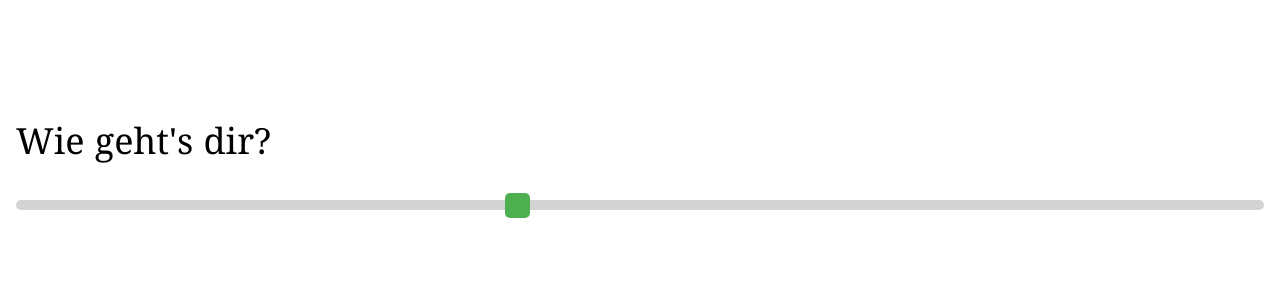
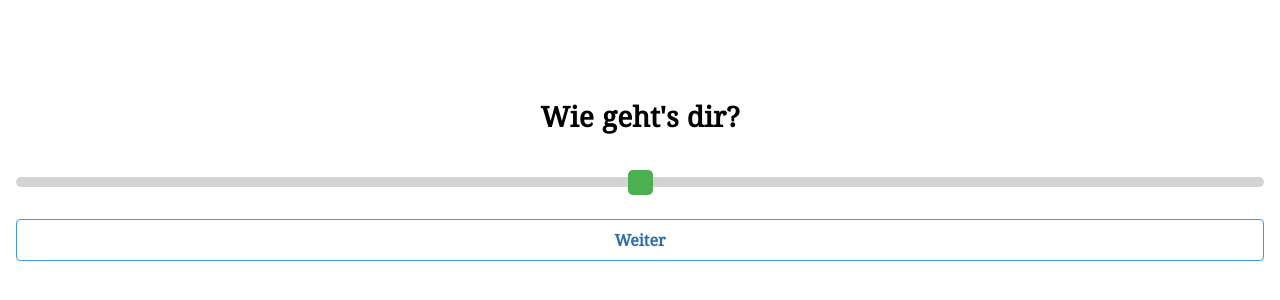
Before and after one commit to EricHier/WirVsVirusTagesplaner, a Nuxt app: page / in a window 1280 px wide. Shown: the part 238-538 px from the top of the page. Built offline with nearby package versions, Linux system fonts and the light colour scheme.

Commit message:
Proceede with Checkin, Added custom button

```diff
--- /dev/null
+++ b/components/ButtonDesign.vue
@@ -0,0 +1,14 @@
+<template>
+  <button v-on:click="sendclick" class="bg-transparent w-full hover:bg-blue-500 text-blue-700 font-semibold hover:text-white py-2 px-4 border border-blue-500 hover:border-transparent rounded">
+    <slot/>
+  </button>
+</template>
+<script>
+  export default  {
+    methods: {
+      sendclick() {
+        this.$emit("click");
+      }
+    }
+  }
+</script>
--- a/components/CategoryItem.vue
+++ b/components/CategoryItem.vue
@@ -1,8 +1,16 @@
 <template>
-  <li>{{item.name}}</li>
+  <ButtonDesign class="my-1" v-on:click="onClick">{{item.name}}</ButtonDesign>
 </template>
 <script>
+import ButtonDesign from "./ButtonDesign";
+
 export default {
-  props: ['item']
+  components: {ButtonDesign},
+  props: ['item'],
+  methods: {
+    onClick() {
+      this.$emit("click");
+    }
+  }
 }
 </script>
--- a/components/CategoryList.vue
+++ b/components/CategoryList.vue
@@ -4,8 +4,7 @@
       <CategoryItem
         v-for="item in list"
         v-bind:item="item"
-        v-bind:key="item.name"
-      >
+        v-bind:key="item.name">
       </CategoryItem>
     </ul>
   </div>
--- a/components/checkin/CheckinMood.vue
+++ b/components/checkin/CheckinMood.vue
@@ -1,34 +1,30 @@
 <template>
-  <div class="p-4 container">
-    <h1 class="w-full text-bold text-left	my-8 text-4xl">Wie geht's dir? </h1>
+  <div class="w-full">
+    <h1 class="w-full my-8 title">Wie geht's dir? </h1>
 
-    <input type="range" min="0" max="5" value="2" class="w-full slider mb-8" id="myRange">
+    <input type="range" min="0" max="4" value="2" class="w-full slider mb-8" v-model="inputValue" id="myRange">
 
+    <ButtonDesign v-on:click="sendResult">Weiter</ButtonDesign>
   </div>
 </template>
 <script>
+  import ButtonDesign from '~/components/ButtonDesign.vue';
+
   export default {
+    components: {ButtonDesign},
+    data() {
+      return {
+        inputValue: "2"
+      }
+    },
     methods: {
-      sendResult(props) {
-        this.$emit("submit", props);
-      },
-      sendResult0(props) {
-        this.sendResult(0);
-      },
-      sendResult1(props) {
-        this.sendResult(1);
+      sendResult() {
+        this.$emit("submit", parseInt(this.inputValue));
       }
     }
   }
 </script>
 <style>
-  .container {
-    display: flex;
-    flex-direction: column;
-    align-items: center;
-    justify-content: center;
-  }
-
   .slider {
     appearance: none;
     outline: none;
--- a/components/checkin/CheckinPositive.vue
+++ b/components/checkin/CheckinPositive.vue
@@ -1,3 +1,12 @@
 <template>
-  <h1>Was lief gut?  </h1>
+  <div>
+    <h1 class="title my-8">Was lief gut?  </h1>
+    <CategoryList></CategoryList>
+  </div>
 </template>
+<script>
+  import CategoryList from "../CategoryList";
+  export default {
+    components: {CategoryList}
+  }
+</script>
--- a/pages/index.vue
+++ b/pages/index.vue
@@ -1,5 +1,5 @@
 <template>
-  <div>
+  <div class="container p-4">
     <Splashscreen v-if="screenIndex === 0"></Splashscreen>
 
     <CheckinMood v-if="screenIndex === 1" v-on:submit="submitCheckinMood"></CheckinMood>
@@ -58,3 +58,11 @@ export default {
   }
 }
 </script>
+<style>
+  .container {
+    display: flex;
+    flex-direction: column;
+    align-items: center;
+    justify-content: center;
+  }
+</style>
```
